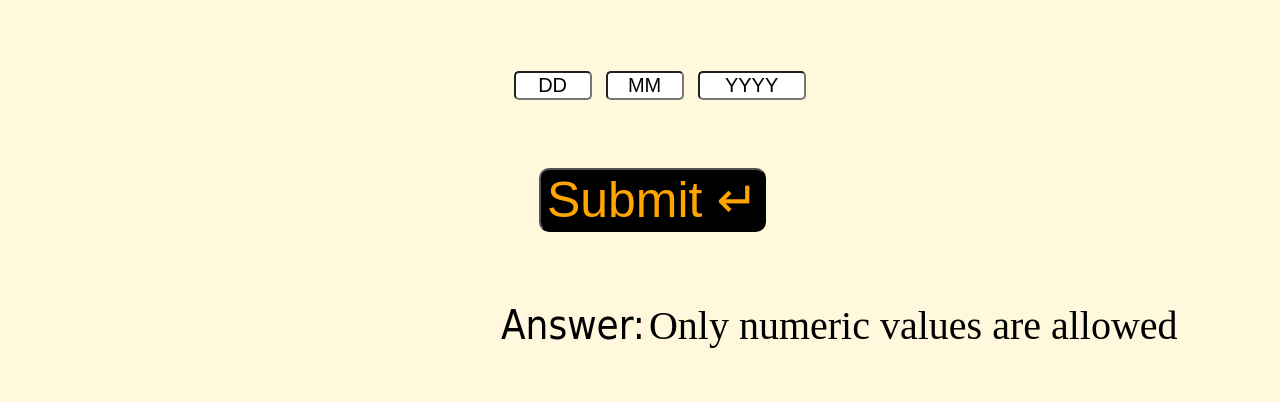
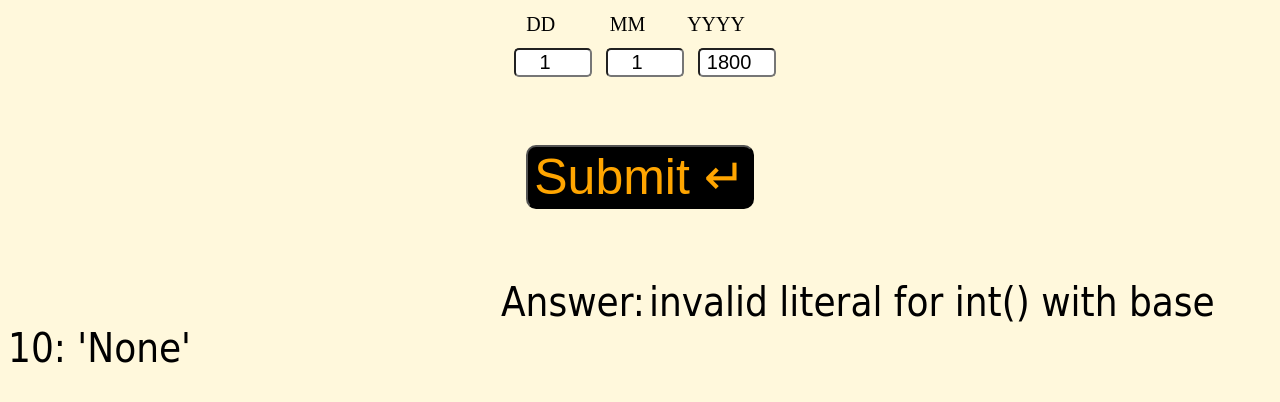
Before and after one commit to deepaksuyal1990/Bluestack-assignments, a Django app: page /calculatedate/ in a window 1280 px wide. Shown: the top 402 px of the page. Run offline with Django 3.2, Linux system fonts and the light colour scheme.

Commit message:
Some changes

```diff
--- a/Problem 3/DateCalculator/DateCalculator/settings.py
+++ b/Problem 3/DateCalculator/DateCalculator/settings.py
@@ -26,6 +26,12 @@
 DEBUG = True
 
 ALLOWED_HOSTS = []
+
+print(os.path.join(BASE_DIR, "DateCalculator", "static"))
+
+STATICFILES_DIRS = [
+    os.path.join(BASE_DIR, "static")
+]
 
 
 # Application definition
--- a/Problem 3/DateCalculator/Scripts/nextdate.py
+++ b/Problem 3/DateCalculator/Scripts/nextdate.py
@@ -11,15 +11,12 @@
 
         :returns Respective validation message
         """
-        value = "Pass"
-        if not args[0] in range(32):
-            value = "Invalid value for date"
-        elif not args[1] in range(13):
-            value = "Invalid value for month"
-        elif not args[2] in range(1799, 2101):
-            value = "year value should be between 1800 to 2100"
-
-        return value
+        if args[0] not in range(1, 32):
+            raise ValueError("Date should be in range 1 to 31")
+        elif args[1] not in range(1, 13):
+            raise ValueError("Month should be in range 1 to 12")
+        elif args[2] not in range(1800, 2101):
+            raise ValueError("year should be in range 1800 to 2100")
 
     @staticmethod
     def get_next_date(inp):
@@ -31,11 +28,11 @@
         try:
             date = inp.split("/")
             day, month, year = int(date[0]), int(date[1]), int(date[2])
-            value = Nextdate.date_validator(day, month, year)
-            if value == "Pass":
-                date_format = '%d/%m/%Y'
-                now = datetime.strptime(inp, date_format)
-                value = (now + timedelta(days=1)).strftime("%d/%m/%Y")
-            return value
-        except ValueError:
-            return "Only numeric values are allowed"
+            Nextdate.date_validator(day, month, year)
+            date_format = '%d/%m/%Y'
+            input_date = datetime.strptime(inp, date_format)
+            # Add 1 day to input date
+            value = input_date + timedelta(days=1)
+            return value.strftime("%d/%m/%Y")
+        except ValueError as exc:
+            return exc
--- /dev/null
+++ b/Problem 3/DateCalculator/static/css/style.css
@@ -0,0 +1,40 @@
+.text {
+    font-size: 20px;
+    margin-left: 40%;
+    text-align: center;
+    width: 70px;
+    border-radius: 5px;
+    margin-top: 1%;
+}
+
+.text1 {
+    font-size: 20px;
+    margin-left: 10px;
+    text-align: center;
+    width: 70px;
+    border-radius: 5px;
+    margin-top: 1%;
+}
+
+.submit {
+    font-size: 50px;
+    margin-left: 41%;
+    margin-top: 50px;
+    border-radius: 10px;
+    color: orange;
+    background-color: black
+}
+
+.label1 {
+    margin-top: 200px;
+    margin-left: 39%;
+    font-size: 40px;
+    font-stretch: semi-condensed;
+    font-family: cursive;
+}
+
+.answer {
+    font-size: 40px;
+    font-stretch: semi-condensed;
+    font-family: cursive;
+}
--- a/Problem 3/DateCalculator/templates/page.html
+++ b/Problem 3/DateCalculator/templates/page.html
@@ -1,44 +1,30 @@
+{% load static %}
 <!DOCTYPE html>
 <html>
 
 <head>
-    <title>HTML Doctypes</title>
+    <title>Date Calculator</title>
+    <link rel="stylesheet" type="text/css" href="{% static 'css/style.css' %}">
 </head>
 
 <body style="background-color: cornsilk">
     <form action="/calculatedate/" method="post">
         <div>
+            <div style="margin-top: 1%">
+                <label style="font-size: 20px; padding-left: 41%">DD</label>
+                <label style="font-size: 20px; padding-left: 4%">MM</label>
+                <label style="font-size: 20px; padding-left: 3%">YYYY</label>
+            </div>
             {% csrf_token %}
-        <input id="Date" name="Date" style="
-    font-size: 20px;
-    margin-left: 40%;
-    text-align: center;
-    width: 70px;
-    border-radius: 5px;" type="text" value="DD" maxlength="2">
-        <input id="Month" name="Month" style="
-    font-size: 20px;
-    margin-left: 10px;
-    text-align: center;
-    width: 70px;
-    border-radius: 5px;" type="text" value="MM" maxlength="2">
-        <input id="Year" name="Year" style="
-    font-size: 20px;
-    margin-left: 10px;
-    text-align: center;
-    width: 100px;
-    margin-top: 5%;
-    border-radius: 5px;" type="text" value="YYYY" maxlength="4">
+            <input id="Date" name="Date" class="text" type="number" value=1 maxlength="2">
+            <input id="Month" name="Month" class="text1" type="number" value=1 maxlength="2">
+            <input id="Year" name="Year" class="text1" type="number" value="1800" maxlength="4">
             <br></br>
-        <button name="Submit" onclick="myFunction()" style="font-size: 50px; margin-left: 42%; margin-top: 50px; border-radius: 10px;
-    color: orange; background-color: black" value="Submit">Submit &#8629
+            <button name="Submit" class="submit" value="Submit">Submit &#8629
             </button>
             <div style="height: 100px;padding-top: 70px;">
-            <label id="label"ßß
-                   style="margin-top: 200px; margin-left: 39%;font-size: 40px; font-stretch: semi-condensed; font-family: cursive;">Answer:</label>
-            {{date_calculatedate}}
-            <label id="answer" style="
-    font-size: 40px;
-">{{data}}</label>
+                <label id="label" class="label1">Answer:</label>
+                <label id="answer" class="answer">{{data}}</label>
             </div>
         </div>
     </form>
```
Also changed, not shown: 1 other file. Lines whose indentation alone changed are shown as unchanged.
